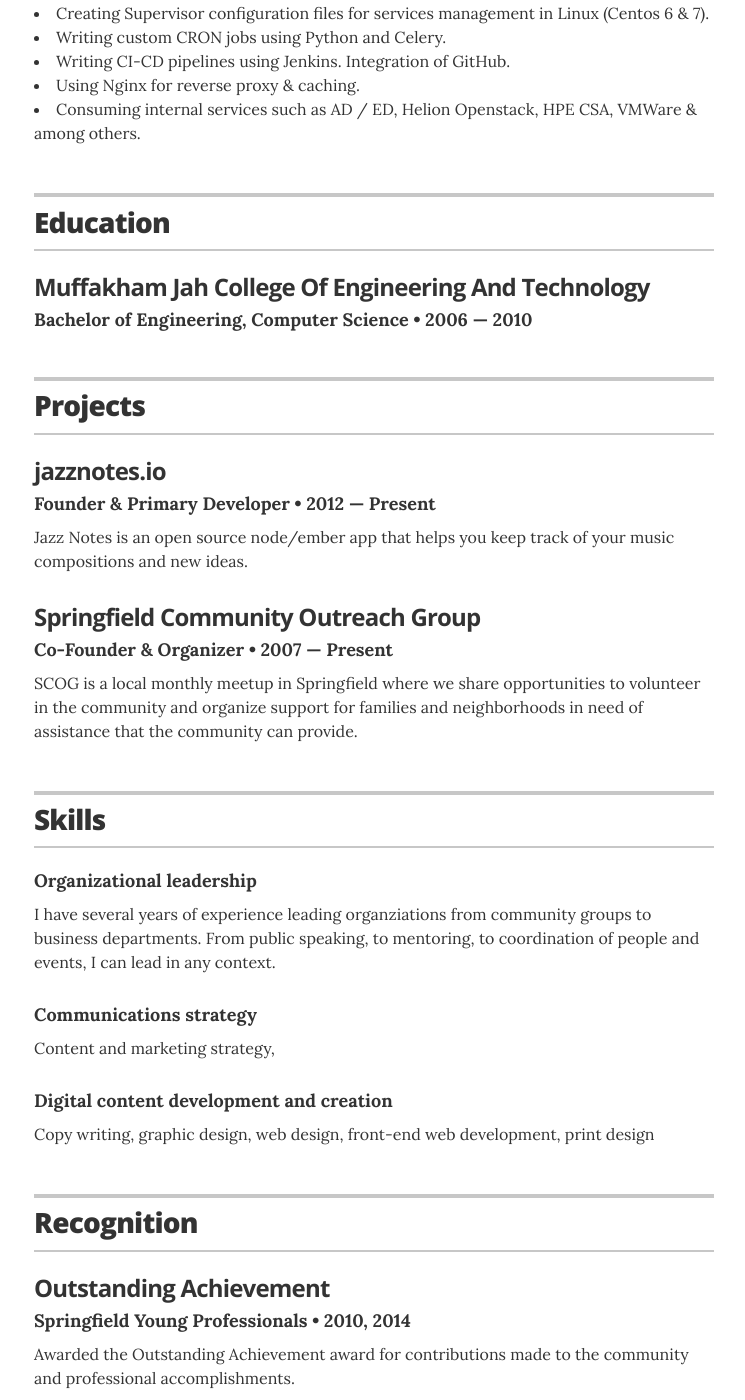
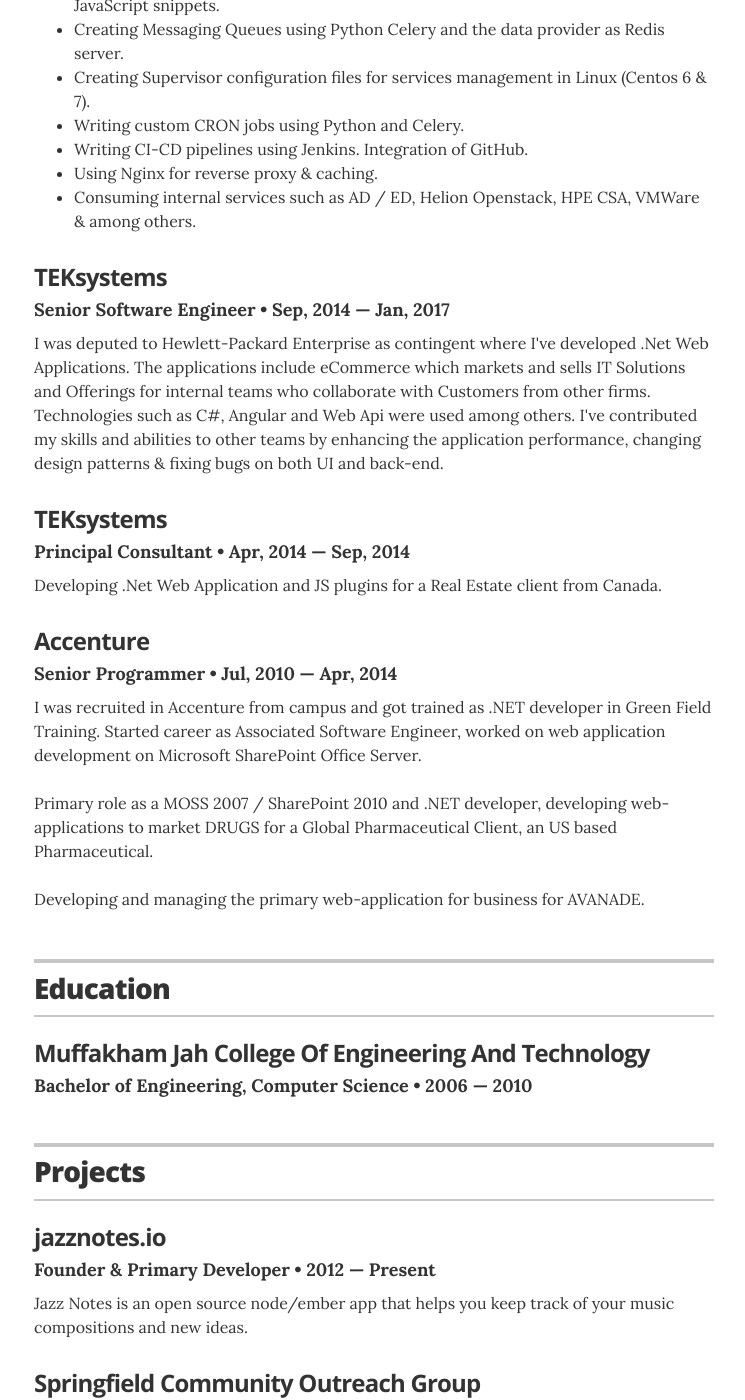
Before and after one commit to farhan1988/farhanhussain.github.io, a Jekyll site: the page built from index.html, in a window 1280 px wide and 1400 px high, scrolled down 1405 px. Shown: the whole window, without its empty margins (266-1011 px from the left). Built offline with Jekyll 4.4.1, drawn with Linux system fonts in a browser that asks for light colours.

Commit message:
Added partial companies experience and education

```diff
--- a/_data/experience.yml
+++ b/_data/experience.yml
@@ -3,17 +3,30 @@
 - company: DXC Technology
   position: Information Technology Specialist
   duration: Apr, 2017 &mdash; Present
-  summary: As an IT Developer, I am responsible for developing requirements or extending / altering existing Cloud Service Automation application. As we work on Agile Methodology, we analyze the requirements based on various factors of which some being severity & priority among others.<br /> <b>My activities in brief</b><ul></li><li>Design and develop Python Web API services.</li><li>Design and develop component driven Angular JS consumer for REST based applications.</li><li>Using Bootstrap for responsive web pages along with CSS for styling, icons and JavaScript snippets.</li><li>Creating Messaging Queues using Python Celery and the data provider as Redis server.</li><li>Creating Supervisor configuration files for services management in Linux (Centos 6 & 7).</li><li>Writing custom CRON jobs using Python and Celery.</li><li>Writing CI-CD pipelines using Jenkins. Integration of GitHub.</li><li>Using Nginx for reverse proxy & caching.</ul>
+  summary: As an IT Developer, I am responsible for developing requirements or extending / altering existing Cloud Service Automation application. As we work on Agile Methodology, we analyze the requirements based on various factors of which some being severity & priority among others.<br /><br /><b>My activities in brief</b><ul></li><li>Design and develop Python Web API services.</li><li>Design and develop component driven Angular JS consumer for REST based applications.</li><li>Using Bootstrap for responsive web pages along with CSS for styling, icons and JavaScript snippets.</li><li>Creating Messaging Queues using Python Celery and the data provider as Redis server.</li><li>Creating Supervisor configuration files for services management in Linux (Centos 6 & 7).</li><li>Writing custom CRON jobs using Python and Celery.</li><li>Writing CI-CD pipelines using Jenkins. Integration of GitHub.</li><li>Using Nginx for reverse proxy & caching.</ul>
 
 # IT Developer
 - company: Hewlett Packard Enterprise
   position: IT Developer
   duration:  Jan, 2017 &mdash; Apr, 2017
-  summary: As a member of Enterprise Cloud Service Automation team, my duties are to design, develop & deploy Cloud based solutions. Majority of which are the grouping of minor and major services into one automated system for use by both internal and external DevOps. </li><li>Design and develop Python Web API services.</li><li>Design and develop component driven Angular JS consumer for REST based applications.</li><li>Using Bootstrap for responsive web pages along with CSS for styling, icons and JavaScript snippets.</li><li>Creating Messaging Queues using Python Celery and the data provider as Redis server.</li><li>Creating Supervisor configuration files for services management in Linux (Centos 6 & 7).</li><li>Writing custom CRON jobs using Python and Celery.</li><li>Writing CI-CD pipelines using Jenkins. Integration of GitHub.</li><li>Using Nginx for reverse proxy & caching.</li><li>Consuming internal services such as AD / ED, Helion Openstack, HPE CSA, VMWare & among others.
+  summary: As a member of Enterprise Cloud Service Automation team, my duties are to design, develop & deploy Cloud based solutions. Majority of which are the grouping of minor and major services into one automated system for use by both internal and external DevOps. <br /><ul><li>Design and develop Python Web API services.</li><li>Design and develop component driven Angular JS consumer for REST based applications.</li><li>Using Bootstrap for responsive web pages along with CSS for styling, icons and JavaScript snippets.</li><li>Creating Messaging Queues using Python Celery and the data provider as Redis server.</li><li>Creating Supervisor configuration files for services management in Linux (Centos 6 & 7).</li><li>Writing custom CRON jobs using Python and Celery.</li><li>Writing CI-CD pipelines using Jenkins. Integration of GitHub.</li><li>Using Nginx for reverse proxy & caching.</li><li>Consuming internal services such as AD / ED, Helion Openstack, HPE CSA, VMWare & among others.</ul>
 
 
-# # Communications Coordinator
-# - company: Springfield Women & Children's Center
-#   position: Communications Coordinator
-#   duration:   Jun, 2008  &mdash; May, 2010
-#   summary: Led communication efforts across digital and traditional media channels for marketing and public relations, internal communication strategies, and coordinated support programs for the recipients of the center's services.
+# Senior Software Engineer
+- company: TEKsystems
+  position: Senior Software Engineer
+  duration:   Sep, 2014  &mdash; Jan, 2017
+  summary: I was deputed to Hewlett-Packard Enterprise as contingent where I've developed .Net Web Applications. The applications include eCommerce which markets and sells IT Solutions and Offerings for internal teams who collaborate with Customers from other firms. Technologies such as C#, Angular and Web Api were used among others. I've contributed my skills and abilities to other teams by enhancing the application performance, changing design patterns & fixing bugs on both UI and back-end.
+
+# Principal Consultant
+- company: TEKsystems
+  position: Principal Consultant
+  duration:   Apr, 2014  &mdash; Sep, 2014
+  summary: Developing .Net Web Application and JS plugins for a Real Estate client from Canada.
+
+
+# Senior Programmer
+- company: Accenture
+  position: Senior Programmer
+  duration:   Jul, 2010  &mdash; Apr, 2014
+  summary: I was recruited in Accenture from campus and got trained as .NET developer in Green Field Training. Started career as Associated Software Engineer, worked on web application development on Microsoft SharePoint Office Server.<br /><br />Primary role as a MOSS 2007 / SharePoint 2010 and .NET developer, developing web-applications to market DRUGS for a Global Pharmaceutical Client, an US based Pharmaceutical.<br /><br />Developing and managing the primary web-application for business for AVANADE.
```
